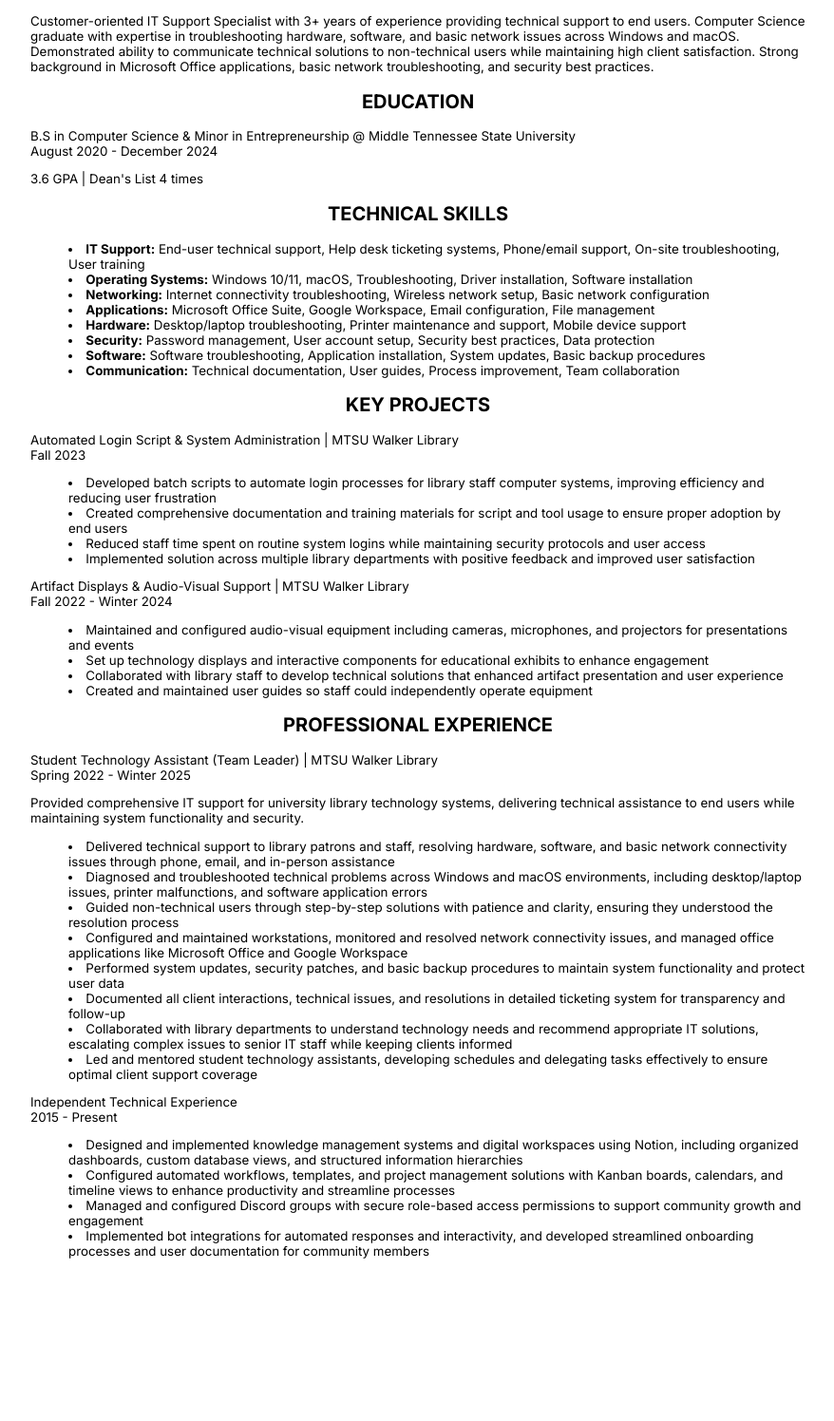
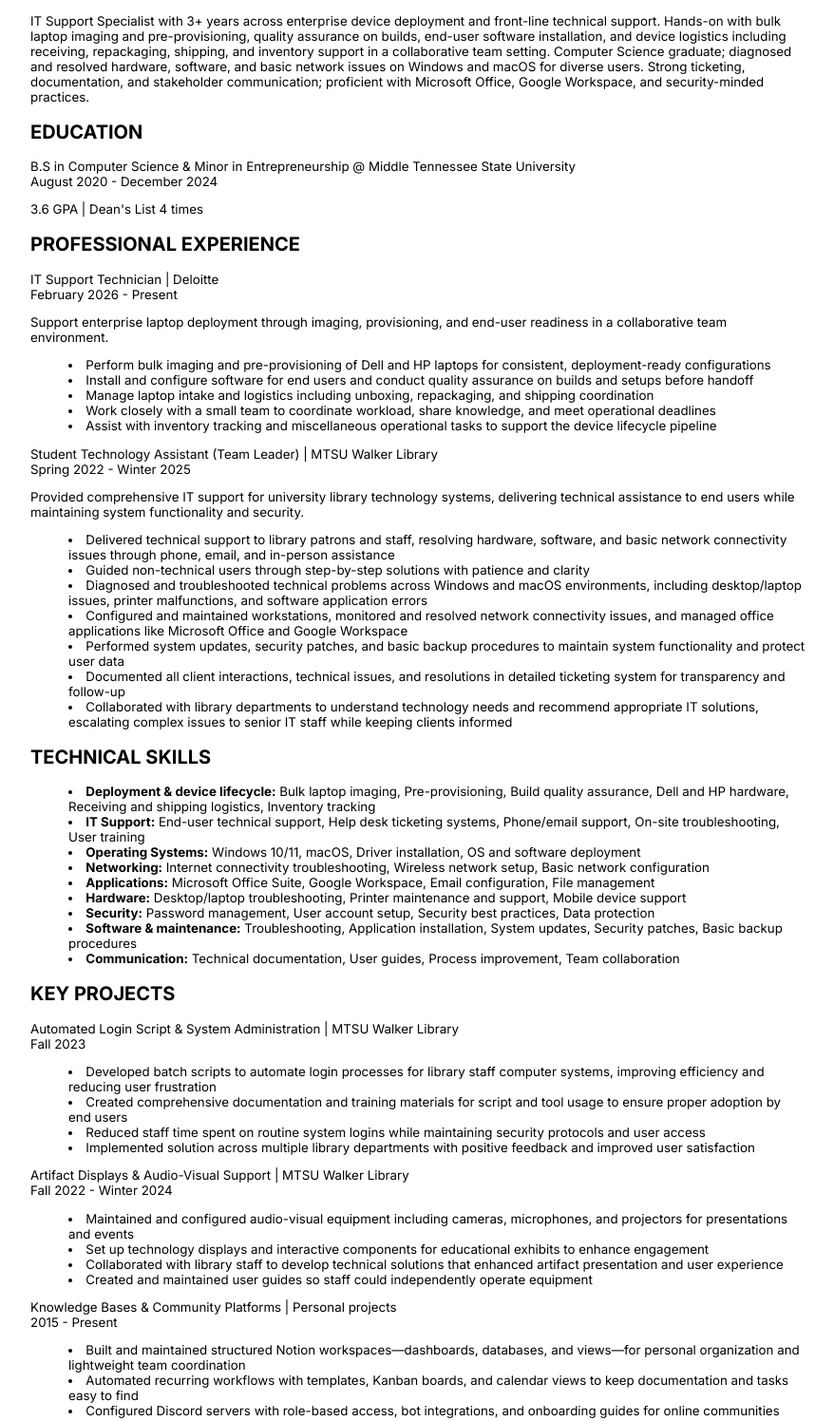
Before and after one commit to DrewLickman/DrewLickman.github.io, a website: page Resumes/IT Specialist Resume.html in a window 1280 px wide. Shown: the part 143-1639 px from the top of the page at 95% size, without its empty margins (200-1078 px from the left). Before the commit the page ends 1482 px from the top, so only its background shows below. Drawn offline with Linux system fonts and the light colour scheme.

Commit message:
Update IT Specialist resume content and layout
Revise HTML resume content and regenerate PDF: rewrite the SUMMARY to emphasize enterprise deployment and device lifecycle, change several heading alignments to left, and move PROFESSIONAL EXPERIENCE ahead of TECHNICAL SKILLS. Add a new Deloitte IT Support Technician entry and expand the Student Technology Assistant role with detailed responsibilities. Update and reorganize technical skills wording and rephrase personal projects section (now 'Knowledge Bases & Community Platforms').

```diff
--- a/Resumes/IT Specialist Resume.html
+++ b/Resumes/IT Specialist Resume.html
@@ -25,33 +25,59 @@
                 class="text-blue-500 hover:underline" href="https://github.com/DrewLickman">github.com/DrewLickman</a>
         </div>
 
-        <h2 class="text-2xl font-semibold text-center mb-2">SUMMARY</h2>
+        <h2 class="text-2xl font-semibold text-left mb-2">SUMMARY</h2>
         <div>
             <p class="mb-0">
-                Customer-oriented IT Support Specialist with 3+ years of experience providing technical support to end users. Computer Science graduate with expertise in troubleshooting hardware, software, and basic network issues across Windows and macOS. Demonstrated ability to communicate technical solutions to non-technical users while maintaining high client satisfaction. Strong background in Microsoft Office applications, basic network troubleshooting, and security best practices.
+                IT Support Specialist with 3+ years across enterprise device deployment and front-line technical support. Hands-on with bulk laptop imaging and pre-provisioning, quality assurance on builds, end-user software installation, and device logistics including receiving, repackaging, shipping, and inventory support in a collaborative team setting. Computer Science graduate; diagnosed and resolved hardware, software, and basic network issues on Windows and macOS for diverse users. Strong ticketing, documentation, and stakeholder communication; proficient with Microsoft Office, Google Workspace, and security-minded practices.
             </p>
         </div>
 
-        <h2 class="text-2xl font-semibold text-center mb-2">EDUCATION</h2>
+        <h2 class="text-2xl font-semibold text-left mb-2">EDUCATION</h2>
         <div class="font-bold">B.S in Computer Science & Minor in Entrepreneurship @ Middle Tennessee State University</div>
         <div class="text-gray-600">August 2020 - December 2024</div>
         <p class="mb-4">3.6 GPA | Dean's List 4 times</p>
 
-        <h2 class="text-2xl font-semibold text-center mb-2">TECHNICAL SKILLS</h2>
+        <h2 class="text-2xl font-semibold text-left mb-2">PROFESSIONAL EXPERIENCE</h2>
+        <div class="font-bold">IT Support Technician | Deloitte</div>
+        <div class="text-gray-600">February 2026 - Present</div>
+        <p class="mb-2">Support enterprise laptop deployment through imaging, provisioning, and end-user readiness in a collaborative team environment.</p>
+        <ul class="list-disc list-inside mb-6">
+            <li>Perform bulk imaging and pre-provisioning of Dell and HP laptops for consistent, deployment-ready configurations</li>
+            <li>Install and configure software for end users and conduct quality assurance on builds and setups before handoff</li>
+            <li>Manage laptop intake and logistics including unboxing, repackaging, and shipping coordination</li>
+            <li>Work closely with a small team to coordinate workload, share knowledge, and meet operational deadlines</li>
+            <li>Assist with inventory tracking and miscellaneous operational tasks to support the device lifecycle pipeline</li>
+        </ul>
+
+        <div class="font-bold">Student Technology Assistant (Team Leader) | MTSU Walker Library</div>
+        <div class="text-gray-600">Spring 2022 - Winter 2025</div>
+        <p class="mb-2">Provided comprehensive IT support for university library technology systems, delivering technical assistance to end users while maintaining system functionality and security.</p>
+        <ul class="list-disc list-inside mb-6">
+            <li>Delivered technical support to library patrons and staff, resolving hardware, software, and basic network connectivity issues through phone, email, and in-person assistance</li>
+            <li>Guided non-technical users through step-by-step solutions with patience and clarity</li>
+            <li>Diagnosed and troubleshooted technical problems across Windows and macOS environments, including desktop/laptop issues, printer malfunctions, and software application errors</li>
+            <li>Configured and maintained workstations, monitored and resolved network connectivity issues, and managed office applications like Microsoft Office and Google Workspace</li>
+            <li>Performed system updates, security patches, and basic backup procedures to maintain system functionality and protect user data</li>
+            <li>Documented all client interactions, technical issues, and resolutions in detailed ticketing system for transparency and follow-up</li>
+            <li>Collaborated with library departments to understand technology needs and recommend appropriate IT solutions, escalating complex issues to senior IT staff while keeping clients informed</li>
+        </ul>
+
+        <h2 class="text-2xl font-semibold text-left mb-2 page-break-before">TECHNICAL SKILLS</h2>
         <div class="skills-list mb-6">
             <ul class="list-disc list-inside">
+                <li><strong>Deployment &amp; device lifecycle:</strong> Bulk laptop imaging, Pre-provisioning, Build quality assurance, Dell and HP hardware, Receiving and shipping logistics, Inventory tracking</li>
                 <li><strong>IT Support:</strong> End-user technical support, Help desk ticketing systems, Phone/email support, On-site troubleshooting, User training</li>
-                <li><strong>Operating Systems:</strong> Windows 10/11, macOS, Troubleshooting, Driver installation, Software installation</li>
+                <li><strong>Operating Systems:</strong> Windows 10/11, macOS, Driver installation, OS and software deployment</li>
                 <li><strong>Networking:</strong> Internet connectivity troubleshooting, Wireless network setup, Basic network configuration</li>
                 <li><strong>Applications:</strong> Microsoft Office Suite, Google Workspace, Email configuration, File management</li>
                 <li><strong>Hardware:</strong> Desktop/laptop troubleshooting, Printer maintenance and support, Mobile device support</li>
                 <li><strong>Security:</strong> Password management, User account setup, Security best practices, Data protection</li>
-                <li><strong>Software:</strong> Software troubleshooting, Application installation, System updates, Basic backup procedures</li>
+                <li><strong>Software &amp; maintenance:</strong> Troubleshooting, Application installation, System updates, Security patches, Basic backup procedures</li>
                 <li><strong>Communication:</strong> Technical documentation, User guides, Process improvement, Team collaboration</li>
             </ul>
         </div>
 
-        <h2 class="text-2xl font-semibold text-center mb-2">KEY PROJECTS</h2>
+        <h2 class="text-2xl font-semibold text-left mb-2">KEY PROJECTS</h2>
         <div class="font-bold">Automated Login Script & System Administration | MTSU Walker Library</div>
         <div class="text-gray-600">Fall 2023</div>
         <ul class="list-disc list-inside mb-6">
@@ -70,28 +96,12 @@
             <li>Created and maintained user guides so staff could independently operate equipment</li>
         </ul>
 
-        <h2 class="text-2xl font-semibold text-center mb-2 page-break-before">PROFESSIONAL EXPERIENCE</h2>
-        <div class="font-bold">Student Technology Assistant (Team Leader) | MTSU Walker Library</div>
-        <div class="text-gray-600">Spring 2022 - Winter 2025</div>
-        <p class="mb-2">Provided comprehensive IT support for university library technology systems, delivering technical assistance to end users while maintaining system functionality and security.</p>
-        <ul class="list-disc list-inside mb-6">
-            <li>Delivered technical support to library patrons and staff, resolving hardware, software, and basic network connectivity issues through phone, email, and in-person assistance</li>
-            <li>Diagnosed and troubleshooted technical problems across Windows and macOS environments, including desktop/laptop issues, printer malfunctions, and software application errors</li>
-            <li>Guided non-technical users through step-by-step solutions with patience and clarity, ensuring they understood the resolution process</li>
-            <li>Configured and maintained workstations, monitored and resolved network connectivity issues, and managed office applications like Microsoft Office and Google Workspace</li>
-            <li>Performed system updates, security patches, and basic backup procedures to maintain system functionality and protect user data</li>
-            <li>Documented all client interactions, technical issues, and resolutions in detailed ticketing system for transparency and follow-up</li>
-            <li>Collaborated with library departments to understand technology needs and recommend appropriate IT solutions, escalating complex issues to senior IT staff while keeping clients informed</li>
-            <li>Led and mentored student technology assistants, developing schedules and delegating tasks effectively to ensure optimal client support coverage</li>
-        </ul>
-
-        <div class="font-bold">Independent Technical Experience</div>
+        <div class="font-bold">Knowledge Bases &amp; Community Platforms | Personal projects</div>
         <div class="text-gray-600">2015 - Present</div>
         <ul class="list-disc list-inside mb-6">
-            <li>Designed and implemented knowledge management systems and digital workspaces using Notion, including organized dashboards, custom database views, and structured information hierarchies</li>
-            <li>Configured automated workflows, templates, and project management solutions with Kanban boards, calendars, and timeline views to enhance productivity and streamline processes</li>
-            <li>Managed and configured Discord groups with secure role-based access permissions to support community growth and engagement</li>
-            <li>Implemented bot integrations for automated responses and interactivity, and developed streamlined onboarding processes and user documentation for community members</li>
+            <li>Built and maintained structured Notion workspaces—dashboards, databases, and views—for personal organization and lightweight team coordination</li>
+            <li>Automated recurring workflows with templates, Kanban boards, and calendar views to keep documentation and tasks easy to find</li>
+            <li>Configured Discord servers with role-based access, bot integrations, and onboarding guides for online communities</li>
         </ul>
 
     </div>
```
Also changed, not shown: 1 other file.
